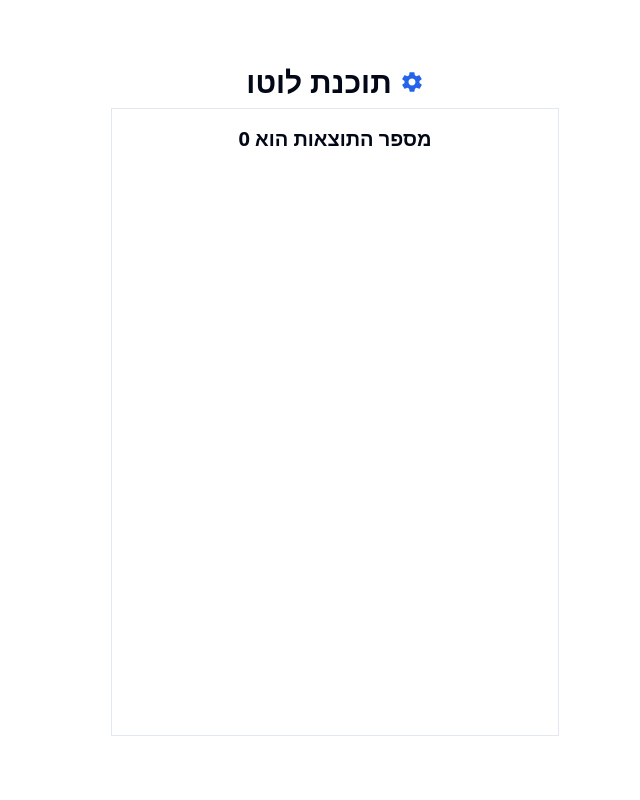
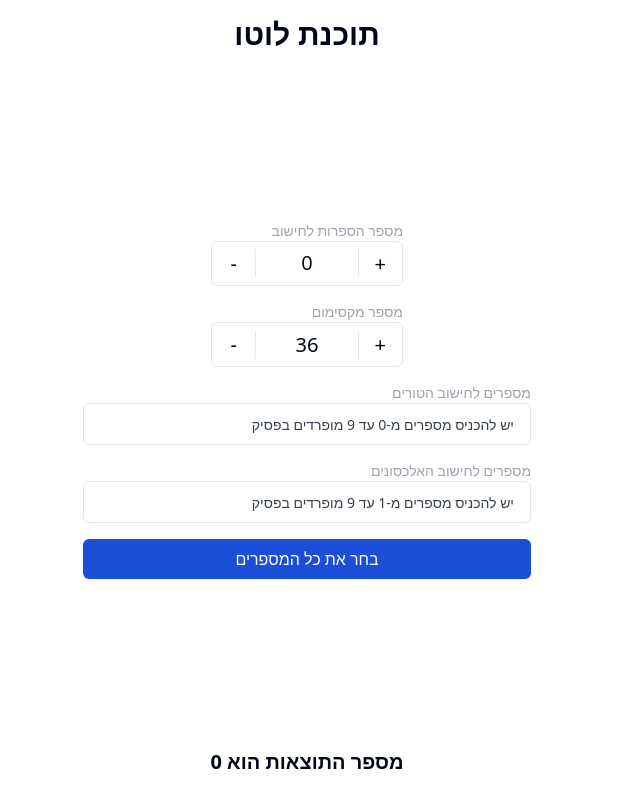
Before and after one commit to avrahamvais123/loto, a Next.js app: page / in a window 1280 px wide. Shown: the whole page, without its empty margins (364-1004 px from the left). Built offline with nearby package versions, Linux system fonts and the light colour scheme; what @marica.io/tailwind-ram would draw is missing.

Commit message:
fix design 2

```diff
--- a/app/page.js
+++ b/app/page.js
@@ -24,12 +24,17 @@ export default function Home() {
 
   return (
     <>
-      <Drawer open={openDrawer} setOpen={setOpenDrawer}>
-        <div className="size-full p-4 flex flex-col items-center justify-center gap-2">
+      <main className="size-full border-0 border-blue-600 p-4 flex-grow overflow-auto flex flex-col items-center gap-2">
+        <div /* TITLE */
+          className="w-full flex justify-center items-center gap-2"
+        >
+          <h1 className="text-3xl font-bold">תוכנת לוטו</h1>
+        </div>
+
         <div /* INPUTS */
-            className="size-full flex flex-col items-center justify-center gap-4"
+          className="size-full border-0 flex flex-col items-center justify-center gap-4"
         >
-            <div className="size-full max-w-96 flex flex-col justify-center gap-4">
+          <div className="size-full max-w-md flex flex-col justify-center items-center gap-4">
             <NumberInput
               label="מספר הספרות לחישוב"
               initialValue={0}
@@ -71,8 +76,6 @@ export default function Home() {
                 }))
               }
             />
-            </div>
-
             <button
               className="size-fit w-full p-2 rounded-md bg-blue-700 text-white"
               onClick={handleSubmit}
@@ -81,28 +84,14 @@ export default function Home() {
             </button>
           </div>
         </div>
-      </Drawer>
-      <main className="size-full p-4 py-16 flex flex-col items-center justify-center gap-2">
-        <div className="w-full flex justify-center items-center gap-2">
-          <IoMdSettings
-            className={cn(
-              "text-2xl text-blue-600",
-              "transition-all cursor-pointer",
-              openDrawer ? "rotate-180" : "rotate-0"
-            )}
-            onClick={() => setOpenDrawer(!openDrawer)}
-          />
-          <h1 className="text-3xl font-bold">תוכנת לוטו</h1>
-        </div>
 
-        <div className="w-full h-96 max-w-md flex-grow max-md:flex-grow border p-4 flex max-md:flex-col items-center justify-center gap-4 overflow-hidden">
         <div /* RESULTS */
-            className="size-full flex flex-col items-center gap-2 overflow-hidden"
+          className="size-full h-fit max-w-md border-0 flex flex-col items-center gap-2"
         >
           <h2 className="text-xl font-bold">{`מספר התוצאות הוא ${
             allSelections[category]?.length || 0
           }`}</h2>
-            <div className="size-full flex flex-col items-center gap-2 overflow-auto">
+          <div className="size-full flex flex-col items-center gap-2">
             {allSelections[category]?.map((selection, index) => (
               <div
                 key={index}
@@ -116,7 +105,6 @@ export default function Home() {
             ))}
           </div>
         </div>
-        </div>
       </main>
     </>
   );
--- a/app/ui/Drawer.jsx
+++ b/app/ui/Drawer.jsx
@@ -35,7 +35,7 @@ const CloseIcon = () => (
   </>
 );
 
-const Drawer = ({ children, open, setOpen }) => {
+const Drawer = ({ children, open, setOpen, title }) => {
   return (
     <Transition show={open} as={Fragment}>
       <Dialog as="div" className="relative z-50" onClose={setOpen}>
@@ -66,14 +66,14 @@ const Drawer = ({ children, open, setOpen }) => {
               "bg-gray-800 text-white"
             )}
           >
-            <div className="h-full flex flex-col py-6 bg-gray-800 shadow-xl overflow-y-scroll">
+            <div className="h-full flex flex-col py-6 bg-gray-100 shadow-xl overflow-y-scroll">
               <div className="px-4 flex items-center justify-between gap-2 sm:px-6">
-                <DialogTitle className="text-3xl font-bold text-white">
-                  חישובים
+                <DialogTitle className="text-3xl font-bold text-gray-600">
+                  {title}
                 </DialogTitle>
                 <button
                   onClick={() => setOpen(false)}
-                  className="transition-all text-white/15 hover:text-red-600 rounded-md p-1 inline-flex items-center justify-center"
+                  className="transition-all text-gray-600 hover:text-red-600 rounded-md p-1 inline-flex items-center justify-center"
                 >
                   <CloseIcon />
                 </button>
```
Lines whose indentation alone changed are shown as unchanged.
